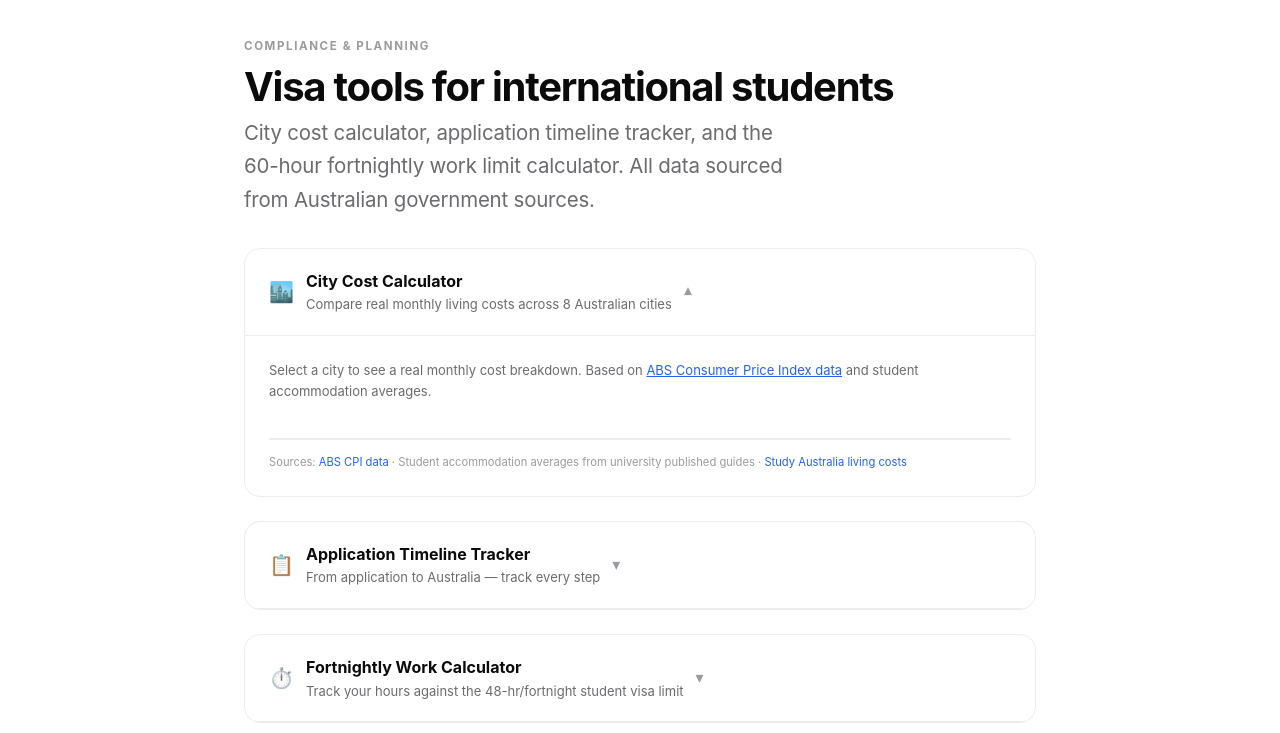
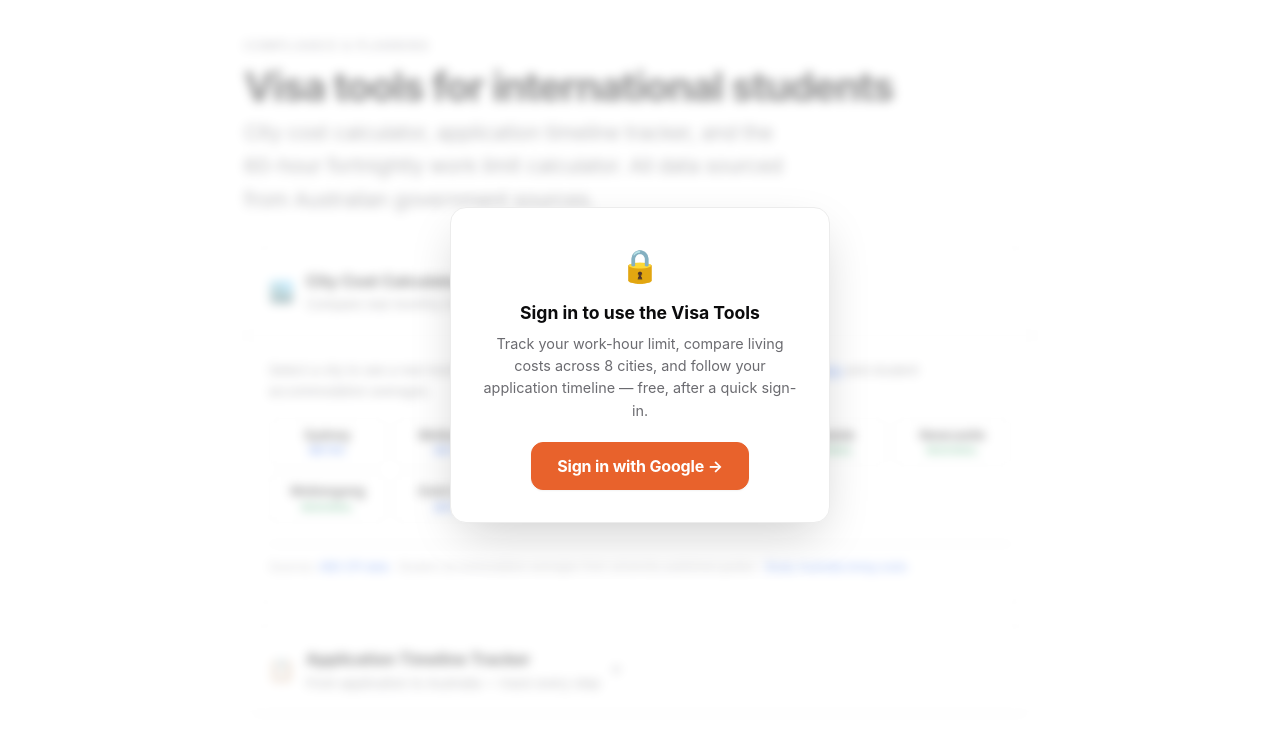
Before and after one commit to aru497/koot, a plain HTML site: page tools.html in a window 1280 px wide. Shown: the part 67-800 px from the top of the page. Drawn offline with nearby package versions, Linux system fonts and the light colour scheme.

Commit message:
Fix tools script, sign-in gates, advisor login + robustness

```diff
--- a/tools.html
+++ b/tools.html
@@ -106,6 +106,14 @@
   </style>
 </head>
 <body>
+<div id="toolsGate" style="position:fixed;inset:64px 0 0 0;display:none;align-items:center;justify-content:center;z-index:300;background:rgba(255,255,255,.55);backdrop-filter:blur(2px)">
+  <div style="background:var(--bg);border:1px solid var(--bd);border-radius:var(--rx);box-shadow:var(--sh-lg);padding:2rem;max-width:380px;text-align:center;margin:1rem">
+    <div style="font-size:2rem;margin-bottom:.5rem">🔒</div>
+    <div style="font-size:1.1rem;font-weight:700;margin-bottom:.35rem">Sign in to use the Visa Tools</div>
+    <p style="font-size:.9rem;color:var(--mut);line-height:1.55;margin-bottom:1.25rem">Track your work-hour limit, compare living costs across 8 cities, and follow your application timeline — free, after a quick sign-in.</p>
+    <button class="btn btn-p btn-lg" onclick="koottAuth.signIn()">Sign in with Google →</button>
+  </div>
+</div>
 
 <nav class="nav">
   <a class="logo" href="index.html">
@@ -270,7 +278,7 @@
   else if(tot<=36){hb.style.color='var(--grn)';hf.style.background='var(--grn)';document.getElementById('cSt').textContent='✅ Well within limit';document.getElementById('cNo').textContent=`${rem.toFixed(1)} hours remaining this fortnight.`;}
   else if(tot<=44){hb.style.color='var(--amb)';hf.style.background='var(--amb)';document.getElementById('cSt').textContent='⚠️ Approaching the limit';document.getElementById('cNo').textContent=`Only ${rem.toFixed(1)}h left — be careful before accepting more shifts.`;}
   else if(tot<=48){hb.style.color='#b45309';hf.style.background='#f59e0b';document.getElementById('cSt').textContent='🔶 At the limit';document.getElementById('cNo').textContent=`${rem.toFixed(1)}h remaining. Do not work any more this fortnight.`;}
-  else{hb.style.color='var(--red)';hf.style.background='var(--red)';document.getElementById('cSt').textContent='🚨 Visa condition breach';document.getElementById('cNo').textContent=`You are ${(tot-HLIMIT).toFixed(1)}h over the 48-hour limit. Contact your university's international student office immediately.`;}
+  else{hb.style.color='var(--red)';hf.style.background='var(--red)';document.getElementById('cSt').textContent='🚨 Visa condition breach';document.getElementById('cNo').textContent=`You are ${(tot-HLIMIT).toFixed(1)}h over the 48-hour limit. Contact your university’s international student office immediately.`;}
 }
 recH();
 
@@ -282,12 +290,12 @@
   {t:'Apply for Tax File Number (TFN) via ATO website',s:'ato.gov.au/tfn'},
   {t:'Confirm OSHC health cover is active from your exact arrival date',s:'immi.homeaffairs.gov.au'},
   {t:'Register for Medicare (if eligible under your bilateral agreement)',s:'servicesaustralia.gov.au/medicare'},
-  {t:'Enroll in your university's international student orientation programme',s:'Your university portal'},
+  {t:'Enroll in your university’s international student orientation programme',s:'Your university portal'},
   {t:'Get transport card at airport (Opal/Myki/Go Card depending on city)',s:'opal.com.au / ptv.vic.gov.au'},
   {t:'Find a local GP (general practitioner) near your accommodation',s:'healthdirect.gov.au'},
   {t:'Apply for student concession card for public transport discounts',s:'Your state transport authority'},
   {t:'Set up superannuation account once you start paid employment',s:'ato.gov.au/super'},
-  {t:'Verify your 48-hr work limit using Koott's calculator above',s:'immi.homeaffairs.gov.au condition 8105'},
+  {t:'Verify your 48-hr work limit using Koott’s calculator above',s:'immi.homeaffairs.gov.au condition 8105'},
   {t:'Join your Koott city and university community rooms',s:'koott — communities.html'},
   {t:'Arrange automatic rent and utilities payments',s:'Your bank app'},
 ];
@@ -300,5 +308,16 @@
 <script src="https://cdn.jsdelivr.net/npm/@supabase/supabase-js@2"></script>
 <script src="koott-config.js"></script>
 <script src="koott-auth.js"></script>
+<script>
+(function(){
+  function applyToolsGate(u){
+    var w=document.querySelector('.tools-wrap'), g=document.getElementById('toolsGate');
+    if(!w||!g) return;
+    if(u){ w.style.filter=''; w.style.pointerEvents=''; g.style.display='none'; }
+    else  { w.style.filter='blur(5px)'; w.style.pointerEvents='none'; g.style.display='flex'; }
+  }
+  if(window.koottAuth) koottAuth.onChange(applyToolsGate);
+})();
+</script>
 </body>
 </html>
```
Also changed, not shown: advisor.html (+12 -8 lines).
